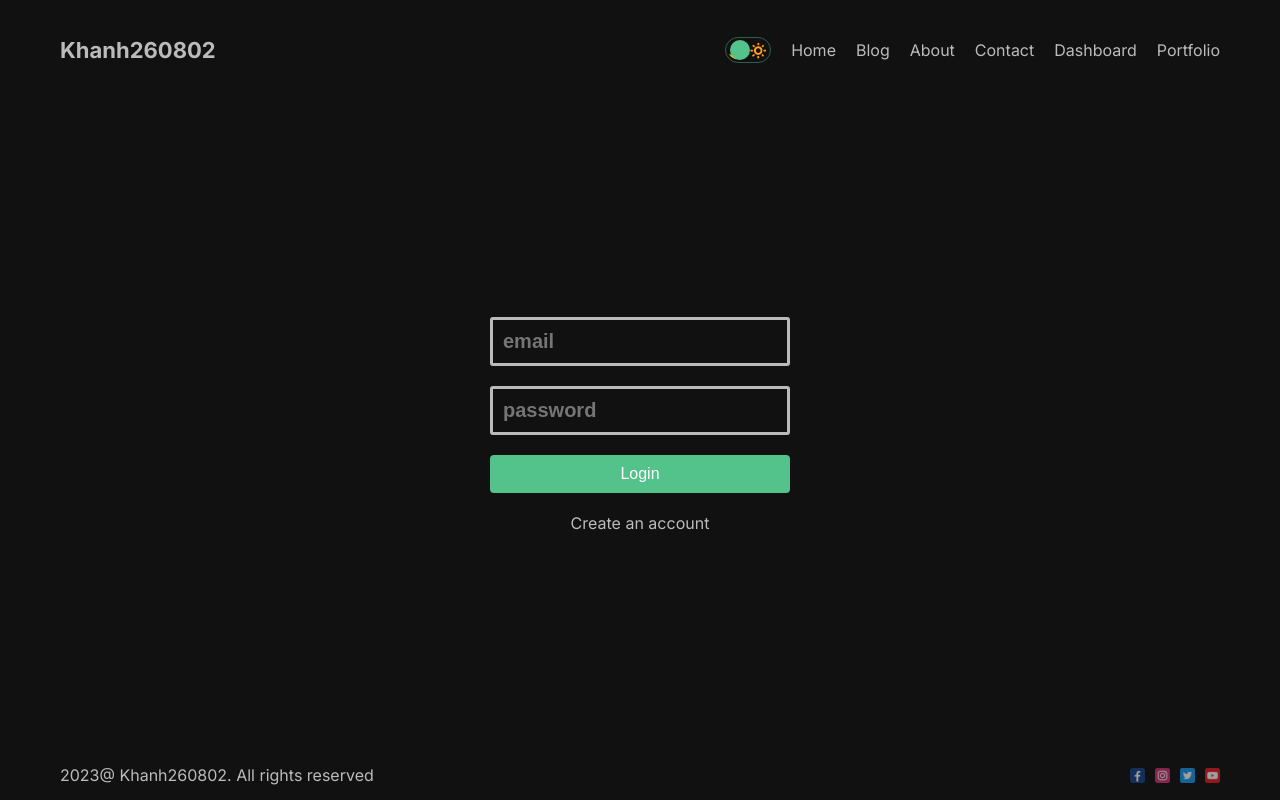
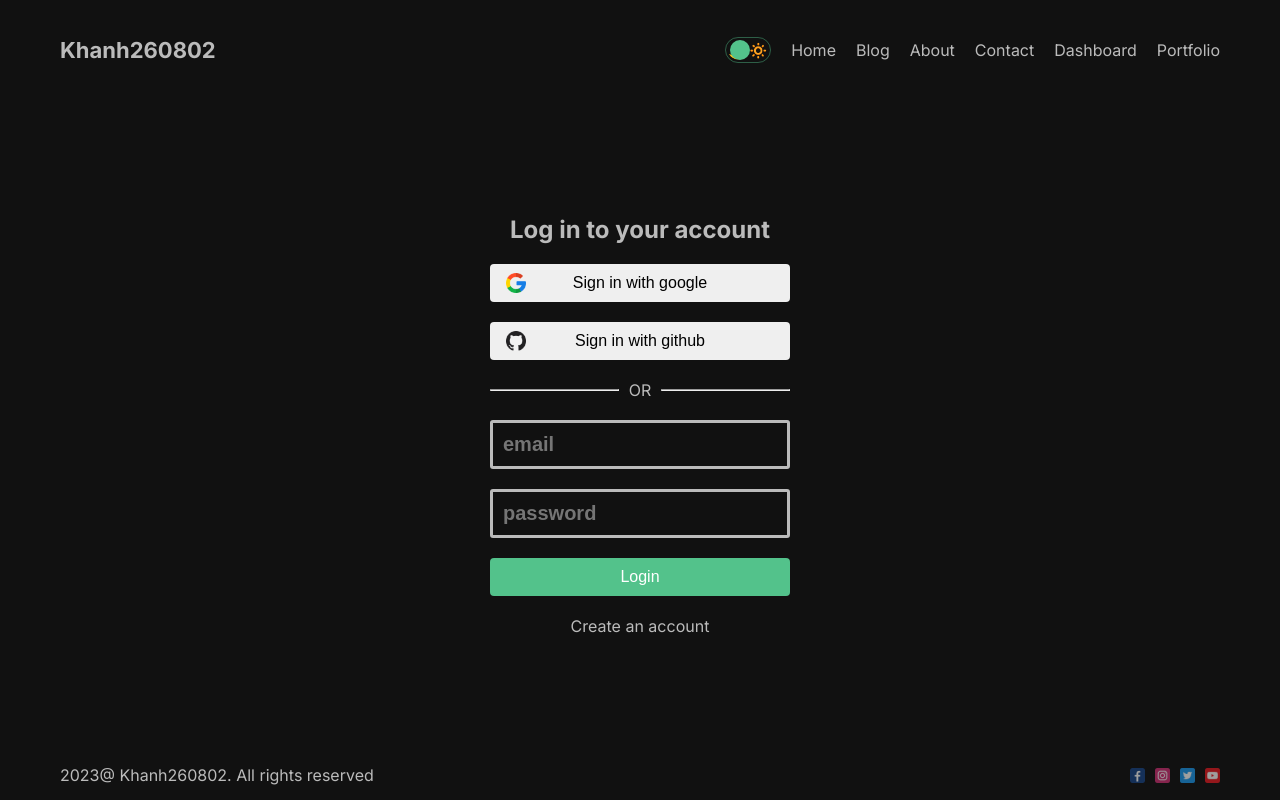
Before and after one commit to khanh260802/blog-site-with-nextjs, a Next.js app: page /dashboard/login in a window 1280 px wide. Built offline with nearby package versions, Linux system fonts and the light colour scheme; no server answers.

Commit message:
dashboard 69.6969696%

```diff
--- a/src/app/blog/page.jsx
+++ b/src/app/blog/page.jsx
@@ -13,7 +13,7 @@ const Blog = async () => {
   const apiURL = process.env.NEXT_PUBLIC_API_URL || 'http://localhost:3000/api';
   const getPost = async () => {
     try {
-      const res = await axios(apiURL+'/posts');
+      const res = await axios(apiURL+'/posts', {cache: 'force-cache'});
       return res.data;
     } catch (error) {
         notFound();
--- a/src/app/dashboard/(auth)/login/page.jsx
+++ b/src/app/dashboard/(auth)/login/page.jsx
@@ -1,4 +1,5 @@
 'use client'
+import Image from 'next/image';
 import styles from './page.module.css'
 import { signIn, useSession } from 'next-auth/react';
 import Link from 'next/link';
@@ -35,6 +36,25 @@ const Login = () => {
   } else {
     return (
       <div className={styles.container}>
+          <h2>Log in to your account</h2>
+
+          <button className={styles.button2} onClick={() => signIn('google')}>
+            <Image src='/google.png' alt='google' width={20} height={20}
+            className={styles.icon}/>
+            <span className={styles.buttonText}>Sign in with google</span>
+          </button>
+          <button className={styles.button2}>
+            <Image src='/github.png' alt='github' width={20} height={20}
+            className={styles.icon}/>
+            <span className={styles.buttonText}>Sign in with github</span>
+          </button>
+
+          <div className={styles.orContainer}>
+            <hr className={styles.hr} />
+            <span className={styles.buttonText}>OR</span>
+            <hr className={styles.hr}/>
+          </div>
+
           <form className={styles.form} onSubmit={handleSubmit}>
               <input
                   className={styles.input}
--- a/src/app/dashboard/(auth)/login/page.module.css
+++ b/src/app/dashboard/(auth)/login/page.module.css
@@ -48,3 +48,30 @@
     text-decoration: underline;
     color: #53c28b;
 }
+.button2 {
+    width: 100%;
+    display: flex;
+    align-items: center;
+    width: 300px;
+    padding: 10px 0;
+    border-radius: 4px;
+    justify-content: center;
+    position: relative;
+    border: none;
+}
+.icon {
+    position: absolute;
+    left: 16px;
+}
+.buttonText {
+    font-size: 16px;
+    margin: 0 10px;
+}
+.orContainer {
+    display: flex;
+    align-items: center;
+    width: 300px;
+}
+.hr {
+    flex-grow: 1;
+}
```
Also changed, not shown: src/app/layout.tsx (+4 -5 lines), src/app/page.tsx (+1 -1 lines), public/github.png (added), public/google.png (added).
